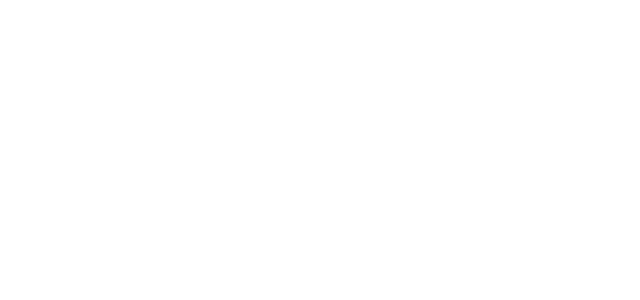
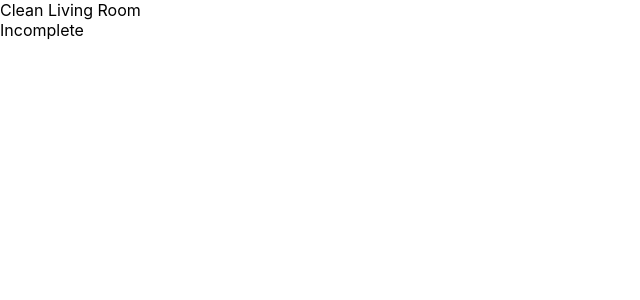
Before and after one commit to Awendling01/AAtodo, a React (Create React App) app in the folder web/: page / in a window 1280 px wide. Shown: the top 300 px of the page, without its empty margins (0-640 px from the left). Built offline with nearby package versions, Linux system fonts and the light colour scheme.

Commit message:
app reconstruction #2

```diff
--- a/web/public/index.html
+++ b/web/public/index.html
@@ -24,7 +24,7 @@
       work correctly both with client-side routing and a non-root public URL.
       Learn how to configure a non-root public URL by running `npm run build`.
     -->
-    <title>Front Side</title>
+    <title>Notepad Tutorial</title>
   </head>
   <body>
     <noscript>You need to enable JavaScript to run this app.</noscript>
--- a/web/src/App.tsx
+++ b/web/src/App.tsx
@@ -1,9 +1,52 @@
 import React from "react";
-import logo from "./logo.svg";
 import "./App.css";
+const startingDate = new Date();
+type Todo = {
+  name: string;
+  completed: boolean;
+  dueDate: Date;
+};
+const todos: Todo[] = [
+  { name: "Clean Living Room", completed: false, dueDate: startingDate },
+  { name: "Dog Duty", completed: true, dueDate: startingDate },
+  { name: "Attend Meeting", completed: false, dueDate: startingDate },
+  { name: "DEF", completed: false, dueDate: startingDate },
+];
 
-function App() {
-  return <div className="App"></div>;
-}
+const todo = todos[0];
+const App = () => {
+  //body
+  return (
+    <div className="canvas">
+      <div className="todoList">
+        <div className="todo">
+          <div className="name">{todo.name}</div>
+          <div className="completed">
+            {todo.completed ? "Complete" : "Incomplete"}
+          </div>
+          <div className="dueDate"></div>
+        </div>
+      </div>
+    </div>
+  );
+};
 
+// const App = () => {
+//   // function body
+//   const [theme, setTheme] = useState<"dark" | "light">("dark");
+//   const changeTheme = () => {
+//     theme === "dark" ? setTheme("light") : setTheme("dark");
+//   };
+//   return (
+//     <div
+//       className={`App fullscreen ${
+//         theme === "dark" ? "darkgray" : "lightgray"
+//       }`}
+//     >
+//       <h1 style={{ cursor: "pointer" }} onClick={changeTheme}>
+//         Hello Andrew!
+//       </h1>
+//     </div>
+//   );
+// };
 export default App;
--- a/web/src/index.css
+++ b/web/src/index.css
@@ -1,13 +1,30 @@
 body {
   margin: 0;
-  font-family: -apple-system, BlinkMacSystemFont, 'Segoe UI', 'Roboto', 'Oxygen',
-    'Ubuntu', 'Cantarell', 'Fira Sans', 'Droid Sans', 'Helvetica Neue',
+  font-family: -apple-system, BlinkMacSystemFont, "Segoe UI", "Roboto", "Oxygen",
+    "Ubuntu", "Cantarell", "Fira Sans", "Droid Sans", "Helvetica Neue",
     sans-serif;
   -webkit-font-smoothing: antialiased;
   -moz-osx-font-smoothing: grayscale;
 }
 
+h1 {
+  margin: 0;
+}
+
 code {
-  font-family: source-code-pro, Menlo, Monaco, Consolas, 'Courier New',
+  font-family: source-code-pro, Menlo, Monaco, Consolas, "Courier New",
     monospace;
 }
+
+.fullscreen {
+  height: 100vh;
+  width: 100vw;
+}
+
+.lightgray {
+  background-color: rgb(122, 122, 122);
+}
+
+.darkgray {
+  background-color: rgb(107, 48, 48);
+}
```
